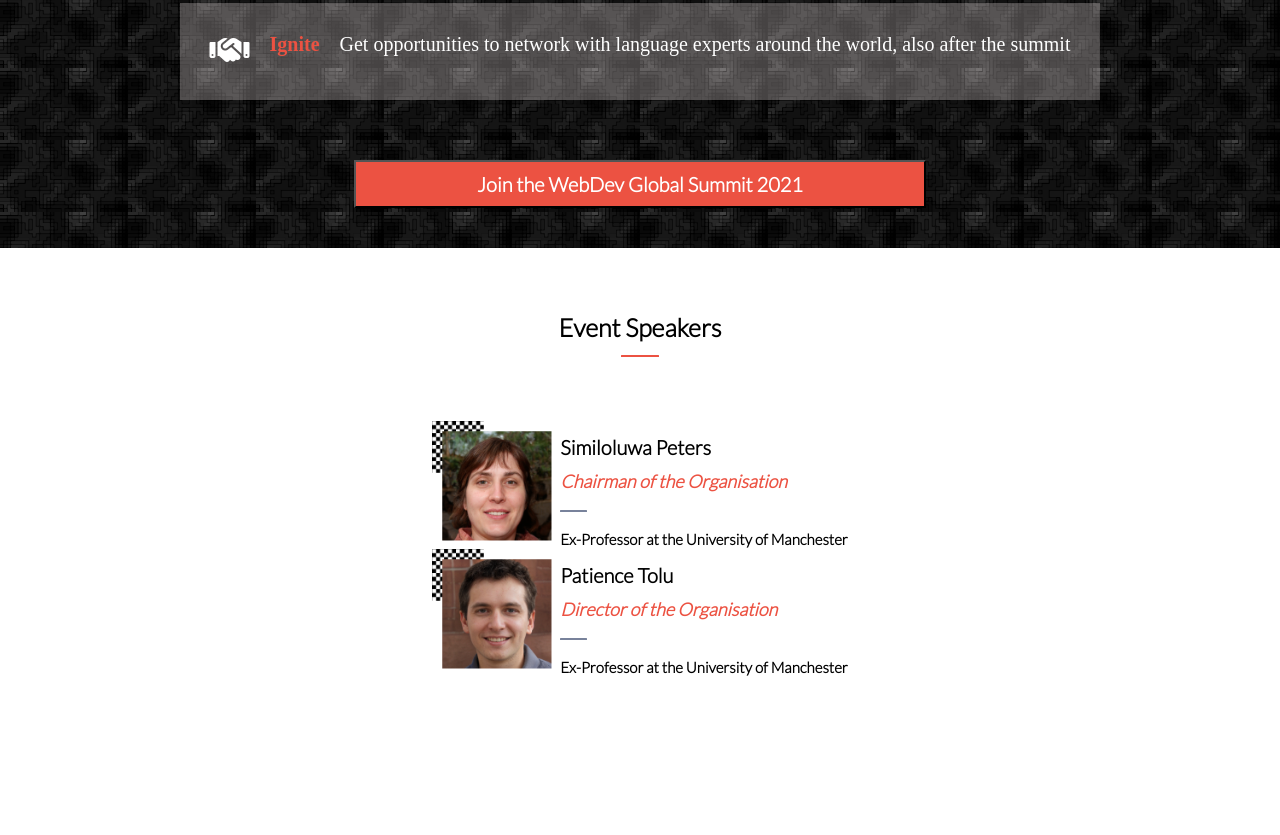
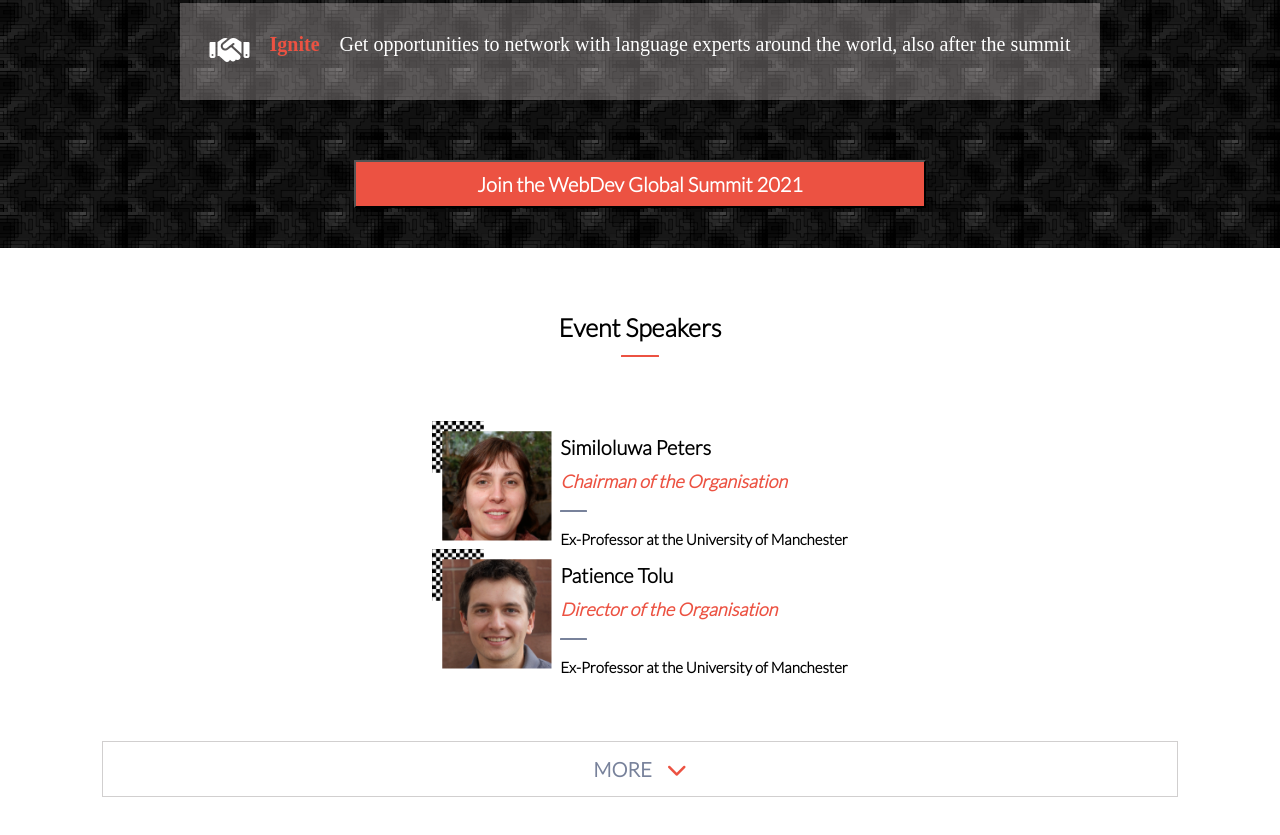
Before and after one commit to Whoistolu/open_source_conference_page, a website: page index.html in a window 1280 px wide. Shown: the part 1477-2312 px from the top of the page. Before the commit the page ends 2158 px from the top, so only its background shows below. Drawn offline with Linux system fonts and the light colour scheme; a web font is replaced by a local one.

Commit message:
Add new modifications

```diff
--- a/index.html
+++ b/index.html
@@ -81,8 +81,11 @@
                             <h4>Ex-Professor at the University of Manchester</h4>
                         </div>
                     </div>
+
                 </div>
+                <button class="more-btn"><span>MORE</span><i class="fas fa-chevron-down arrow"></i></button>
             </div>
+
         </section>
     </main>
 <script src="script.js"></script>
--- a/style.css
+++ b/style.css
@@ -237,3 +237,26 @@
   font-family: 'Lato', sans-serif;
   font-size: 15px;
 }
+
+.more-btn {
+  padding-top: 15px;
+  padding-bottom: 15px;
+  padding-right: 80px;
+  padding-left: 80px;
+  font-family: 'Lato', sans-serif;
+  font-size: 20px;
+  font-weight: 800;
+  color: #78829b;
+  background-color: #fff;
+  border: 1px solid #d1cfcf;
+  margin: 5% 8%;
+}
+
+.arrow {
+  content: "\f078";
+  color: #ec5242;
+}
+
+.mobile-third-page span {
+  padding-right: 15px;
+}
```
